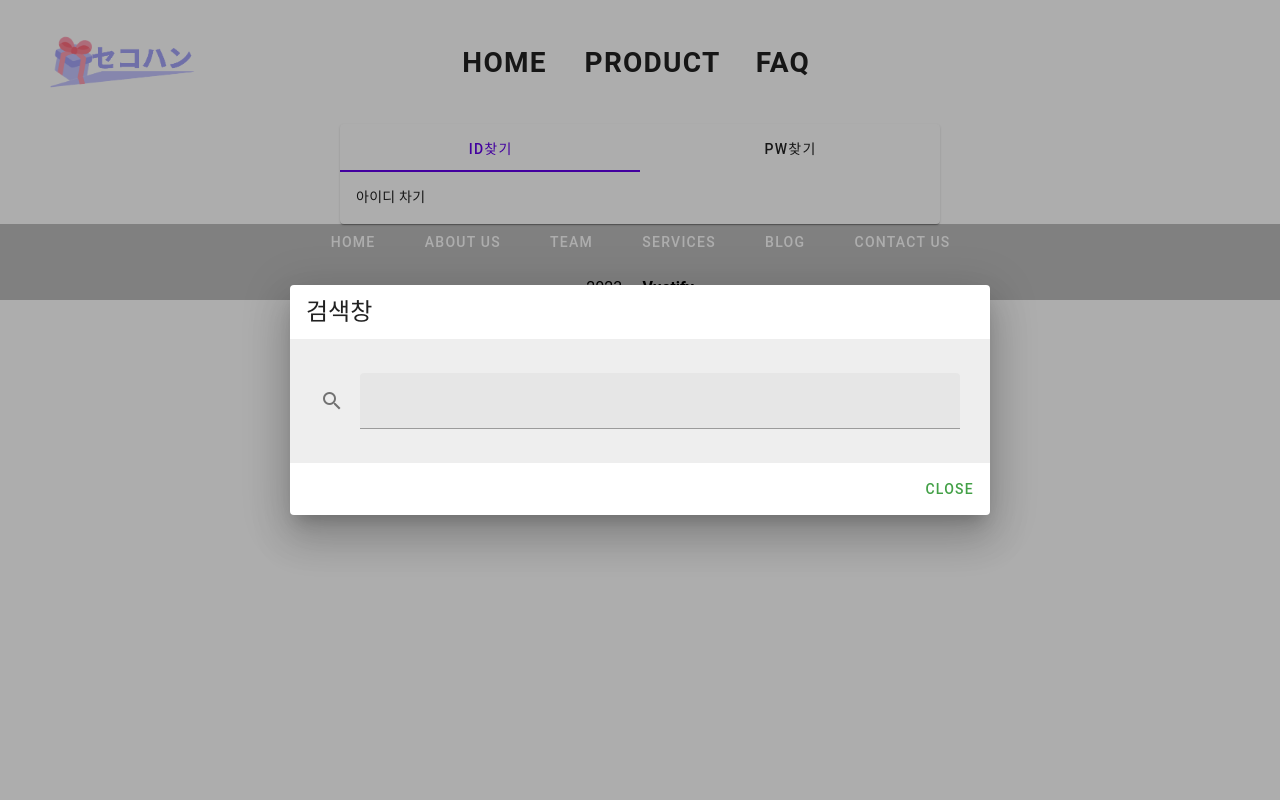
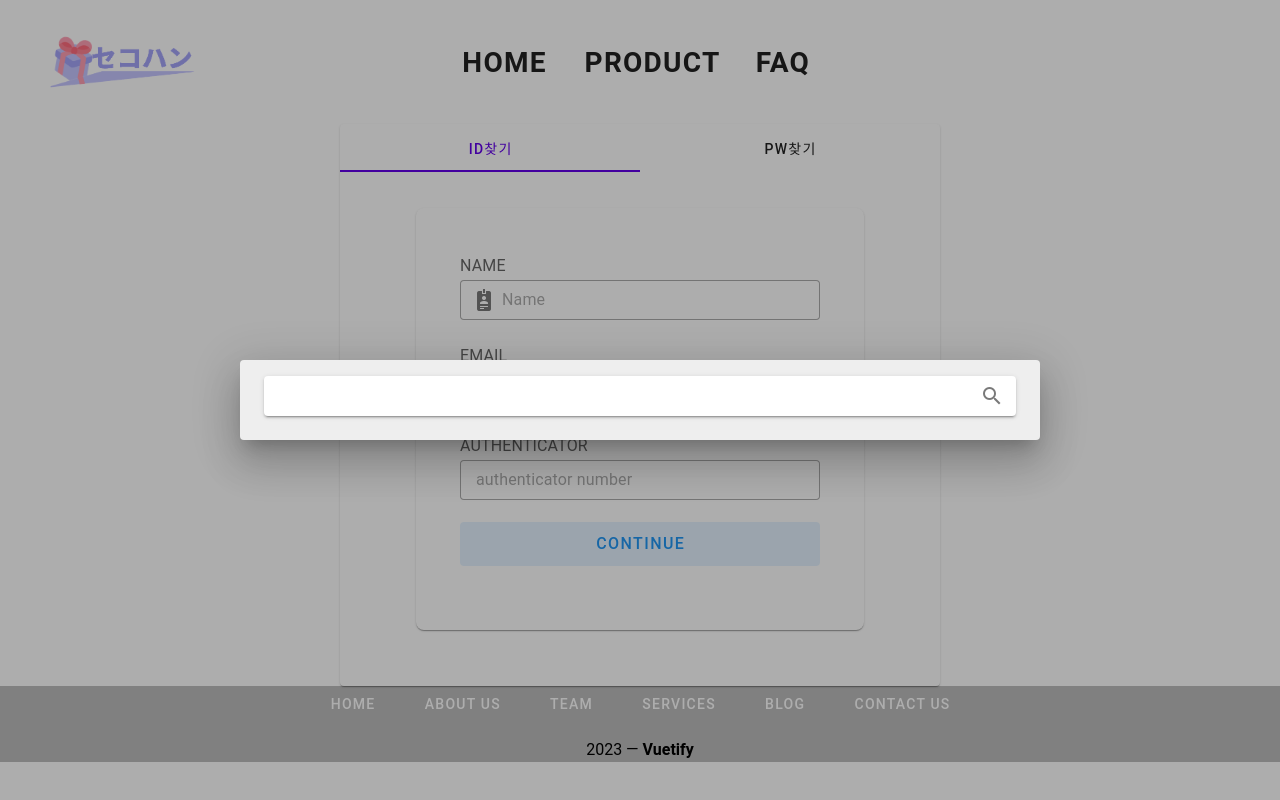
Before and after one commit to Limdonghan/sekohan, a Vue app in the folder sekohan-front/: page /help in a window 1280 px wide. Both pictures are taken after a click on the button 1118 px from the left and 62 px from the top of the page. Built offline with nearby package versions, Linux system fonts and the light colour scheme; some icons are missing.

Commit message:
10-14
아이디, 비번 UI

```diff
--- a/sekohan-front/package.json
+++ b/sekohan-front/package.json
@@ -12,12 +12,13 @@
     "@jamescoyle/vue-icon": "^0.1.2",
     "@mdi/font": "7.0.96",
     "@mdi/js": "^7.2.96",
+    "axios": "^1.5.1",
     "core-js": "^3.33.0",
     "pinia": "^2.1.6",
     "roboto-fontface": "^0.10.0",
     "vue": "^3.2.0",
-    "vue-router": "^4.0.0",
-    "vuetify": "^3.0.0"
+    "vue-router": "^4.2.5",
+    "vuetify": "^3.3.1"
   },
   "devDependencies": {
     "@vitejs/plugin-vue": "^4.0.0",
--- a/sekohan-front/src/components/forgot_account/HelpUser.vue
+++ b/sekohan-front/src/components/forgot_account/HelpUser.vue
@@ -7,23 +7,21 @@
     <v-card-text>
       <v-window v-model="tab">
         <v-window-item value="one"> <HelpUserIdVue /> </v-window-item>
-        <v-window-item value="two"> <HelpUserPasswordVue/> </v-window-item>
+        <v-window-item value="two"> <HelpUserPwVue/> </v-window-item>
       </v-window>
+
     </v-card-text>
   </v-card>
 </template>
 <script>
   import HelpUserIdVue from './HelpUserId.vue';
-  import HelpUserPasswordVue from './HelpUserPassword.vue';
-
-
-
+  import HelpUserPwVue from './HelpUserPw.vue';
   export default {
     data: () => ({
       model: null,
       tab: null,
     }),
-    components:{HelpUserIdVue, HelpUserPasswordVue}
+    components:{HelpUserIdVue, HelpUserPwVue}
   }
 </script>
 <style>
--- a/sekohan-front/src/components/forgot_account/HelpUserId.vue
+++ b/sekohan-front/src/components/forgot_account/HelpUserId.vue
@@ -1,13 +1,53 @@
 <template lang="">
-    <div>
-        아이디 차기
+  <br />
+  <v-card class="mx-auto pa-11 pb-8" max-width="448" rounded="lg">
+    <div
+      class="text-subtitle-1 text-medium-emphasis d-flex align-center justify-space-between"
+    >
+      NAME
     </div>
+    <v-text-field
+      density="compact"
+      placeholder="Name"
+      variant="outlined"
+      prepend-inner-icon="mdi-badge-account"
+    >
+    </v-text-field>
+
+    <div
+      class="text-subtitle-1 text-medium-emphasis d-flex align-center justify-space-between"
+    >
+      EMAIL
+    </div>
+
+    <v-text-field
+      v-model="email"
+      density="compact"
+      placeholder="Email"
+      variant="outlined"
+      prepend-inner-icon="mdi-email-outline"
+    >
+    </v-text-field>
+    <div
+      class="text-subtitle-1 text-medium-emphasis d-flex align-center justify-space-between"
+    >
+      AUTHENTICATOR
+    </div>
+    <v-text-field
+      v-model="authenticator"
+      color="primary"
+      placeholder="authenticator number"
+      density="compact"
+      variant="outlined"
+      :rules="authenticatorRules"
+    ></v-text-field>
+    <v-btn block class="mb-8" color="blue" size="large" variant="tonal" @click="find_id">
+        continue
+      </v-btn>
+  </v-card>
+  <br /><br />
 </template>
 <script>
-export default {
-
-}
+export default {};
 </script>
-<style lang="">
-
-</style>
+<style lang=""></style>
--- /dev/null
+++ b/sekohan-front/src/components/forgot_account/HelpUserPw.vue
@@ -0,0 +1,67 @@
+<template lang="">
+    <br />
+    <v-card class="mx-auto pa-11 pb-8" max-width="448" rounded="lg">
+        <div
+        class="text-subtitle-1 text-medium-emphasis d-flex align-center justify-space-between"
+      >
+        USER ID
+      </div>
+      <v-text-field
+      density="compact"
+        placeholder="User ID"
+        variant="outlined"
+        prepend-inner-icon="mdi-account"
+      >
+      </v-text-field>
+      <div
+        class="text-subtitle-1 text-medium-emphasis d-flex align-center justify-space-between"
+      >
+        NAME
+      </div>
+      <v-text-field
+        density="compact"
+        placeholder="Name"
+        variant="outlined"
+        prepend-inner-icon="mdi-badge-account"
+      >
+      </v-text-field>
+
+      <div
+        class="text-subtitle-1 text-medium-emphasis d-flex align-center justify-space-between"
+      >
+        EMAIL
+      </div>
+
+      <v-text-field
+        v-model="email"
+        density="compact"
+        placeholder="Email"
+        variant="outlined"
+        prepend-inner-icon="mdi-email-outline"
+      >
+      </v-text-field>
+      <div
+        class="text-subtitle-1 text-medium-emphasis d-flex align-center justify-space-between"
+      >
+        AUTHENTICATOR
+      </div>
+      <v-text-field
+        v-model="authenticator"
+        color="primary"
+        placeholder="authenticator number"
+        density="compact"
+        variant="outlined"
+        :rules="authenticatorRules"
+      ></v-text-field>
+      <v-btn block class="mb-8" color="blue" size="large" variant="tonal" @click="find_id">
+        continue
+      </v-btn>
+    </v-card>
+  </template>
+<script>
+export default {
+
+}
+</script>
+<style lang="">
+</style>
--- a/sekohan-front/src/components/forgot_account/HelpUserPassword.vue
+++ b/sekohan-front/src/components/forgot_account/HelpUserResult/ResultId.vue
@@ -1,6 +1,6 @@
 <template lang="">
     <div>
-        비밀번호찾기
+
     </div>
 </template>
 <script>
--- a/sekohan-front/src/components/header_content/Search.vue
+++ b/sekohan-front/src/components/header_content/Search.vue
@@ -6,21 +6,19 @@
           <svg-icon type="mdi" :path="path" />
         </v-btn>
       </template>
-      <v-card width="700px">
-        <v-card-title class="text-h5"> 검색창 </v-card-title>
-        <v-toolbar dense floating>
+      <v-card class="mx-auto" color="grey-lighten-3" min-width="800">
+        <v-card-text>
           <v-text-field
+            :loading="loading"
+            density="compact"
+            variant="solo"
+            label="Search templates"
+            append-inner-icon="mdi-magnify"
+            single-line
             hide-details
-            prepend-icon="mdi-magnify"
-            single-line
+            @click:append-inner="onClick"
           ></v-text-field>
-        </v-toolbar>
-        <v-card-actions>
-          <v-spacer></v-spacer>
-          <v-btn color="green-darken-1" variant="text" @click="dialog = false">
-            Close
-          </v-btn>
-        </v-card-actions>
+        </v-card-text>
       </v-card>
     </v-dialog>
   </v-row>
@@ -37,7 +35,19 @@ export default {
     return {
       dialog: false,
       path: mdiTabSearch,
+      loaded: false,
+      loading: false,
     };
   },
+  methods: {
+      onClick () {
+        this.loading = true
+
+        setTimeout(() => {
+          this.loading = false
+          this.loaded = true
+        }, 2000)
+      },
+    },
 };
 </script>
--- a/sekohan-front/src/components/sign/SignUp.vue
+++ b/sekohan-front/src/components/sign/SignUp.vue
@@ -15,7 +15,6 @@
           variant="underlined"
           prepend-inner-icon="mdi-account"
           :rules="userIdRules"
-
           @blur="checkDuplicate()"
         >
         </v-text-field>
--- a/sekohan-front/src/main.js
+++ b/sekohan-front/src/main.js
@@ -12,6 +12,7 @@ import "vuetify/dist/vuetify.min.css";
 
 // Plugins
 import { registerPlugins } from '@/plugins'
+
 
 const app = createApp(App)
 
```
Also changed, not shown: sekohan-front/src/assets/json/event_img.json (added, +18 -0 lines), sekohan-front/src/components/sign/SignIn.vue (+9 -5 lines), sekohan-front/src/components/forgot_account/HelpUserResult/ResultPw.vue (added), sekohan-front/src/components/main_content/Event.vue (line endings or trailing spaces), 1 other file (tests, documents, lock files or other folders).
